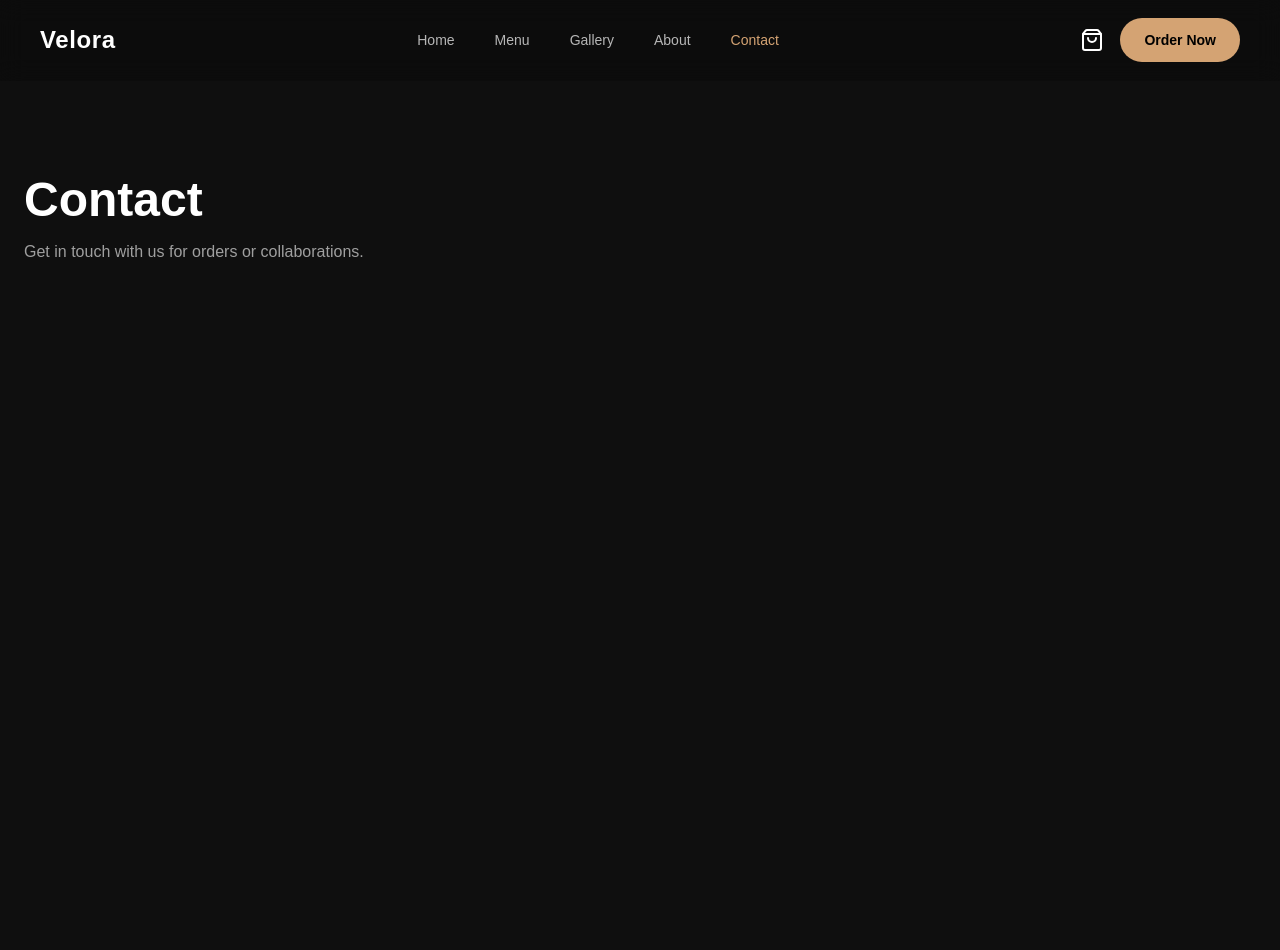
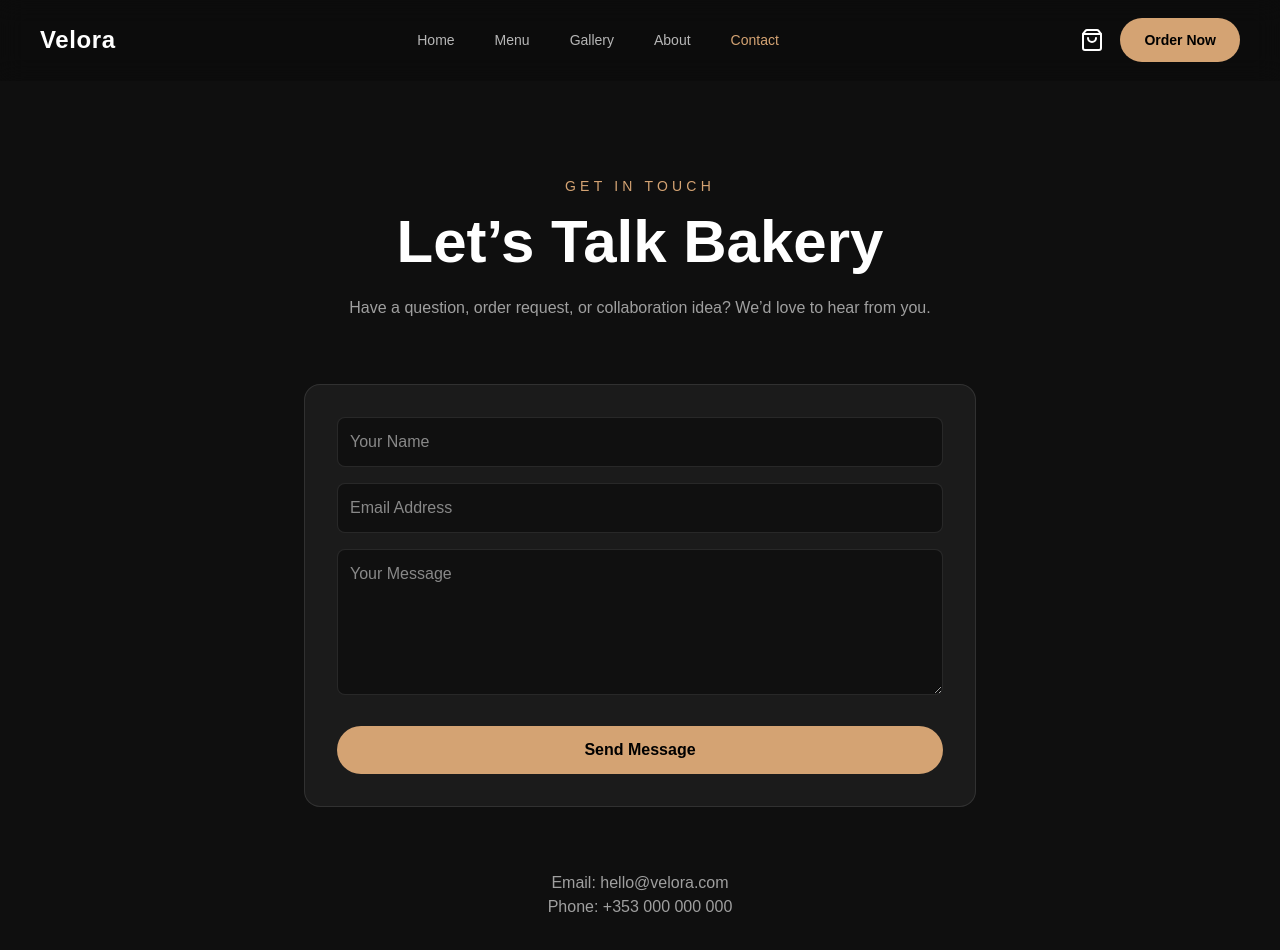
Before and after one commit to ionutpetru4046/modern-bakery-website, a Next.js app: page /contact in a window 1280 px wide. Shown: the top 950 px of the page. Before the commit the page ends 880 px from the top, so only its background shows below. Built offline with nearby package versions, Linux system fonts and the light colour scheme.

Commit message:
content added to contact page

```diff
--- a/app/contact/page.tsx
+++ b/app/contact/page.tsx
@@ -1,10 +1,58 @@
+"use client";
+
 export default function ContactPage() {
-    return (
-      <main className="min-h-screen bg-[#0F0F0F] px-6 py-24 text-white">
-        <h1 className="text-5xl font-bold">Contact</h1>
-        <p className="mt-4 text-white/60">
-          Get in touch with us for orders or collaborations.
+  return (
+    <main className="min-h-screen bg-[#0F0F0F] px-6 py-24 text-white">
+
+      {/* HEADER */}
+      <section className="mx-auto max-w-4xl text-center">
+        <p className="text-sm uppercase tracking-[0.3em] text-[#D4A373]">
+          Get in Touch
         </p>
-      </main>
-    );
-  }
+
+        <h1 className="mt-4 text-5xl font-bold md:text-6xl">
+          Let’s Talk Bakery
+        </h1>
+
+        <p className="mt-6 text-white/60">
+          Have a question, order request, or collaboration idea? We’d love to hear from you.
+        </p>
+      </section>
+
+      {/* FORM */}
+      <section className="mx-auto mt-16 max-w-2xl rounded-2xl border border-white/10 bg-white/5 p-8">
+
+        <div className="space-y-4">
+
+          <input
+            type="text"
+            placeholder="Your Name"
+            className="w-full rounded-lg border border-white/10 bg-black/40 p-3 outline-none"
+          />
+
+          <input
+            type="email"
+            placeholder="Email Address"
+            className="w-full rounded-lg border border-white/10 bg-black/40 p-3 outline-none"
+          />
+
+          <textarea
+            placeholder="Your Message"
+            rows={5}
+            className="w-full rounded-lg border border-white/10 bg-black/40 p-3 outline-none"
+          />
+        </div>
+
+        <button className="mt-6 w-full rounded-full bg-[#D4A373] py-3 font-semibold text-black transition hover:scale-[1.02]">
+          Send Message
+        </button>
+      </section>
+
+      {/* INFO BLOCK */}
+      <section className="mx-auto mt-16 max-w-4xl text-center text-white/60">
+        <p>Email: hello@velora.com</p>
+        <p>Phone: +353 000 000 000</p>
+      </section>
+    </main>
+  );
+}
```
